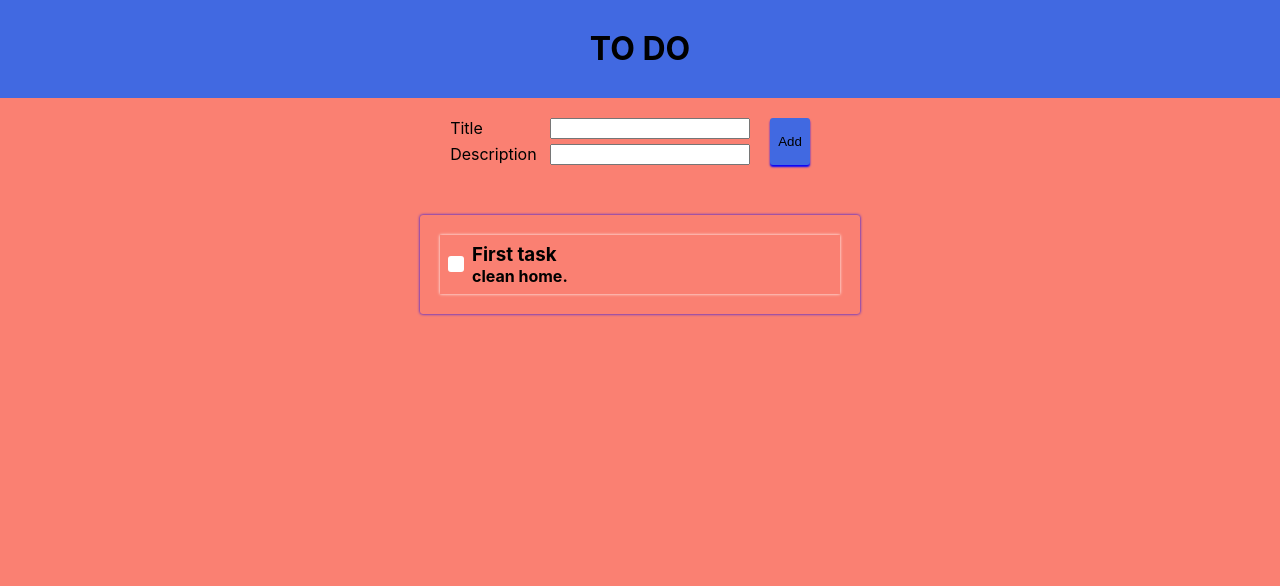
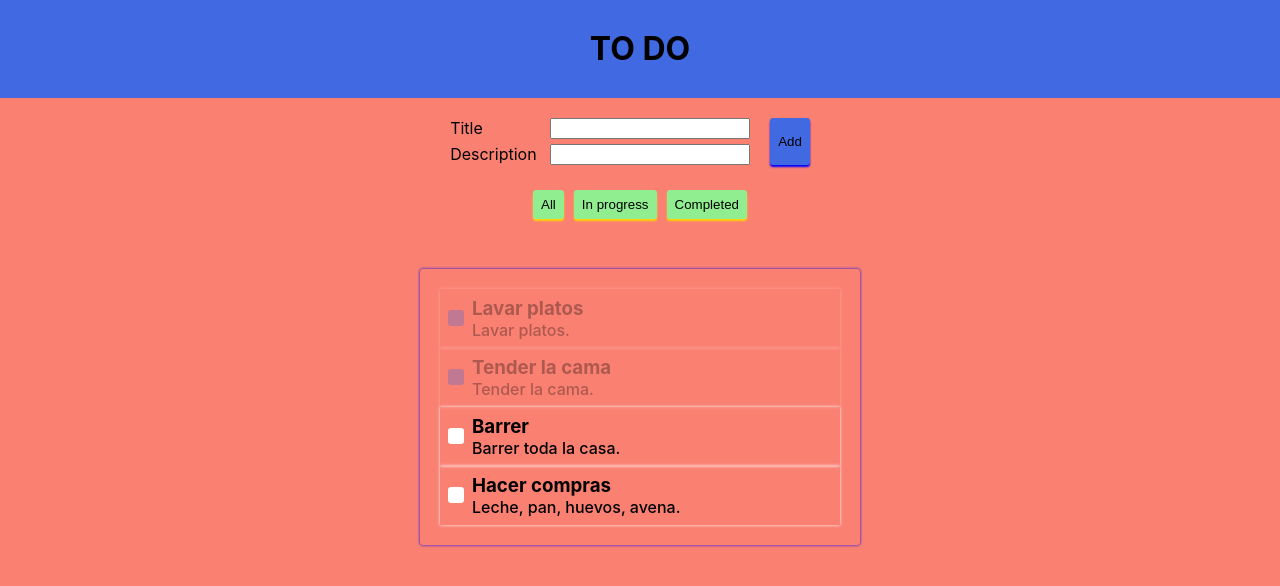
Before and after one commit to nickothan/To-Do, a React (Create React App) app: page / in a window 1280 px wide. Shown: the top 586 px of the page. Built offline with nearby package versions, Linux system fonts and the light colour scheme.

Commit message:
Aplicando filtros: todos, en progreso y completado

```diff
--- a/src/App.js
+++ b/src/App.js
@@ -4,6 +4,7 @@ import Header from "./Components/Header/Header";
 import Todos from "./Components/Todos/Todos";
 import Footer from "./Components/Footer/Footer";
 import AddToDo from "./Components/AddToDo/AddToDo";
+import Filter from "./Components/Filters/Filters";
 
 function App() {
     return (
@@ -11,6 +12,7 @@ function App() {
             <Header />
             <div className="main-container">
                 <AddToDo />
+                <Filter />
                 <Todos />
             </div>
             <Footer />
--- /dev/null
+++ b/src/Components/Filters/Filters.jsx
@@ -0,0 +1,32 @@
+import { useDispatch } from "react-redux";
+import { setFilter } from "../../app/Slice/filterSlice";
+import { filters } from "../../consts";
+
+import { FilterContainer } from "./styles";
+
+export default function Filter() {
+    const dispatch = useDispatch();
+
+    return (
+        <FilterContainer>
+            {[
+                {
+                    filter: filters.ALL,
+                    label: "All",
+                },
+                {
+                    filter: filters.IN_PROGRESS,
+                    label: "In progress",
+                },
+                {
+                    filter: filters.COMPLETED,
+                    label: "Completed",
+                },
+            ].map(({ filter, label }) => (
+                <button key={Math.random() * 3} onClick={() => dispatch(setFilter(filter))}>
+                    {label}
+                </button>
+            ))}
+        </FilterContainer>
+    );
+}
--- /dev/null
+++ b/src/Components/Filters/index.js
@@ -0,0 +1 @@
+export { default } from "./Filters";
--- /dev/null
+++ b/src/Components/Filters/styles.js
@@ -0,0 +1,25 @@
+import styled from "styled-components/macro";
+
+export const FilterContainer = styled.div`
+    margin-top: 25px;
+    display: flex;
+    justify-content: center;
+
+    button {
+        margin: 0 5px;
+        padding: 7px 8px;
+        background-color: lightgreen;
+        border: 0;
+        box-shadow: 0 2px 2px gold;
+        border-radius: 3px;
+        cursor: pointer;
+
+        &:hover {
+            box-shadow: 0 2px 8px gold;
+        }
+
+        &:active {
+            box-shadow: none;
+        }
+    }
+`;
--- a/src/Components/Todos/Todos.jsx
+++ b/src/Components/Todos/Todos.jsx
@@ -1,6 +1,8 @@
+import { useState, useEffect } from "react";
 import { useSelector, useDispatch } from "react-redux";
 import { toggleToDo } from "../../app/Slice/todosSlice";
 import { ToDoContainer, TaskContainer } from "./styles";
+import { filters } from "../../consts";
 
 const Task = ({ id, title, description, completed }) => {
     const dispatch = useDispatch();
@@ -22,14 +24,32 @@ const Task = ({ id, title, description, completed }) => {
 };
 
 export default function Todos() {
-    const todos = useSelector((store) => store.todos);
+    const [selectedTodos, setSelectedTodos] = useState([]);
+    const { todos, filter } = useSelector((store) => store);
+
+    useEffect(() => {
+        switch (filter) {
+            case filters.ALL:
+                setSelectedTodos(todos);
+                break;
+            case filters.IN_PROGRESS:
+                setSelectedTodos(todos.filter((task) => !task.completed));
+                break;
+            case filters.COMPLETED:
+                setSelectedTodos(todos.filter((task) => task.completed));
+                break;
+
+            default:
+                setSelectedTodos([]);
+                break;
+        }
+    }, [filter, todos]);
 
     return (
         <ToDoContainer>
-            {todos.map((props) => {
-                //console.log("Args: ", args);
-                return <Task key={props.id} {...props} />;
-            })}
+            {selectedTodos.map((props) => (
+                <Task key={props.id} {...props} />
+            ))}
         </ToDoContainer>
     );
 }
--- a/src/Components/Todos/styles.js
+++ b/src/Components/Todos/styles.js
@@ -31,6 +31,10 @@ export const TaskContainer = styled.li`
         padding: 0;
     }
 
+    h4 {
+        font-weight: 500;
+    }
+
     .state {
         width: 16px;
         height: 16px;
--- /dev/null
+++ b/src/app/Slice/filterSlice.js
@@ -0,0 +1,16 @@
+import { createSlice } from "@reduxjs/toolkit";
+import { filters } from "../../consts";
+
+const initialState = filters.ALL;
+
+const filterSlice = createSlice({
+    name: "filter",
+    initialState,
+    reducers: {
+        setFilter: (store, action) => action.payload,
+    },
+});
+
+export const { setFilter } = filterSlice.actions;
+
+export default filterSlice.reducer;
--- a/src/app/Slice/todosSlice.js
+++ b/src/app/Slice/todosSlice.js
@@ -3,8 +3,26 @@ import { createSlice } from "@reduxjs/toolkit";
 const initialState = [
     {
         id: 1,
-        title: "First task",
-        description: "clean home.",
+        title: "Lavar platos",
+        description: "Lavar platos.",
+        completed: true,
+    },
+    {
+        id: 2,
+        title: "Tender la cama",
+        description: "Tender la cama.",
+        completed: true,
+    },
+    {
+        id: 3,
+        title: "Barrer",
+        description: "Barrer toda la casa.",
+        completed: false,
+    },
+    {
+        id: 4,
+        title: "Hacer compras",
+        description: "Leche, pan, huevos, avena.",
         completed: false,
     },
 ];
--- a/src/app/store.js
+++ b/src/app/store.js
@@ -1,9 +1,11 @@
-import {configureStore} from "@reduxjs/toolkit";
+import { configureStore } from "@reduxjs/toolkit";
 
 import todosReducer from "./Slice/todosSlice";
+import filterReducer from "./Slice/filterSlice";
 
 export const store = configureStore({
     reducer: {
         todos: todosReducer,
+        filter: filterReducer,
     },
 });
--- /dev/null
+++ b/src/consts/index.js
@@ -0,0 +1,5 @@
+export const filters = {
+    COMPLETED: "COMPLETED",
+    IN_PROGRESS: "IN_PROGRESS",
+    ALL: "ALL",
+};
```
